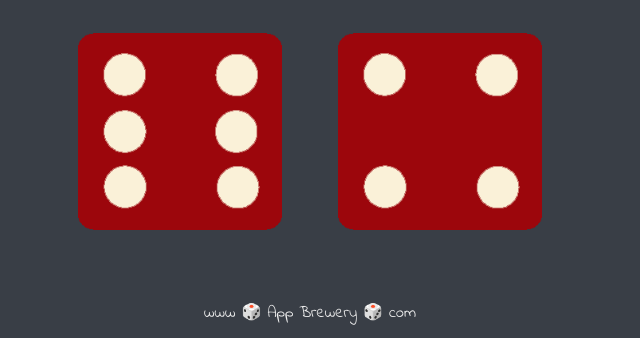
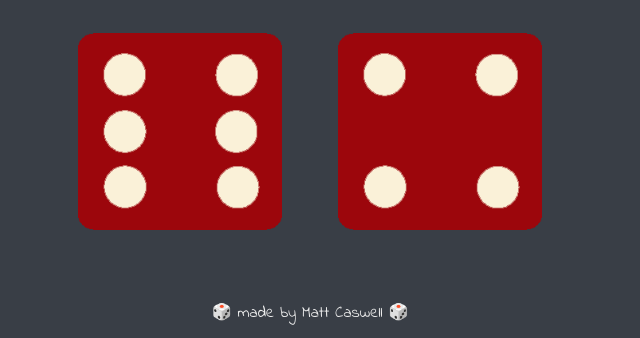
Before and after one commit to Sekonda28/Dicee-Challenge, a plain HTML site: page index.html in a window 1280 px wide. Shown: the part 462-800 px from the top of the page, without its empty margins (330-970 px from the left). Drawn offline with Linux system fonts and the light colour scheme.

Commit message:
update footer

```diff
--- a/index.html
+++ b/index.html
@@ -27,5 +27,5 @@
     <script src="./script.js" type="text/javascript"></script>
   </body>
 
-  <footer>www 🎲 App Brewery 🎲 com</footer>
+  <footer> 🎲 made by Matt Caswell 🎲 </footer>
 </html>
```
Also changed, not shown: script.js (line endings or trailing spaces), 1 other file.
